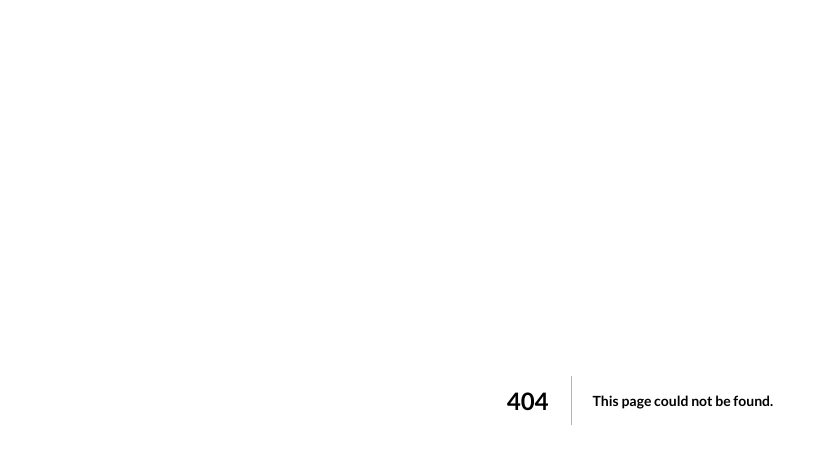
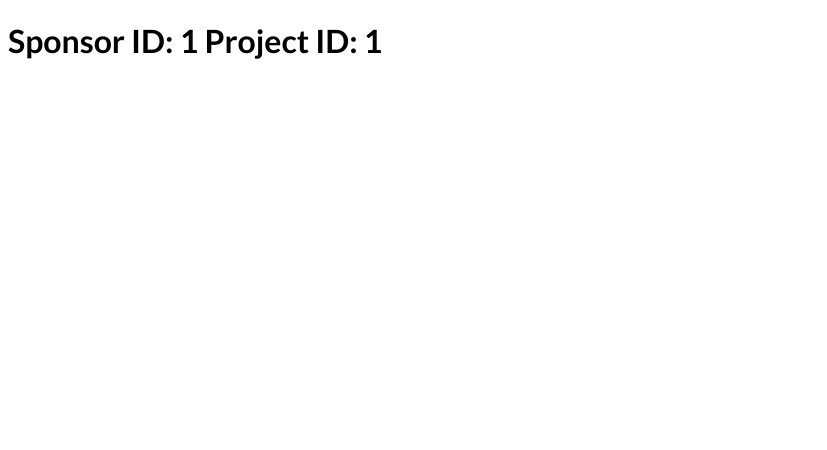
Before and after one commit to ShadrackAdwera/File-Based-Routing, a Next.js app: page /our-sponsors/1/projects/1 in a window 1280 px wide. Before the commit this address had no page. Shown: the top 450 px of the page, without its empty margins (0-827 px from the left). Built offline with nearby package versions, Linux system fonts and the light colour scheme.

Commit message:
build dynamic routes and paths

```diff
--- /dev/null
+++ b/pages/our-sponsors/[id]/index.js
@@ -0,0 +1,6 @@
+const AllSponsorProjects = () => {
+return <div>
+    <h1>All Sponsor Projects</h1>
+</div>;
+}
+export default AllSponsorProjects;
--- /dev/null
+++ b/pages/our-sponsors/[id]/projects/[sponsorProjectId].js
@@ -0,0 +1,10 @@
+import { useRouter } from 'next/router';
+
+const SponsorProjectDetail = () => {
+    const router = useRouter();
+    return <div>
+        <h1>{`Sponsor ID: ${router.query.id} Project ID: ${router.query.sponsorProjectId}`}</h1>
+    </div>;
+}
+
+export default SponsorProjectDetail;
--- /dev/null
+++ b/pages/our-sponsors/index.js
@@ -0,0 +1,6 @@
+const OurSponsors = () => {
+return <div>
+    <h1>Our Sponsors</h1>
+</div>;
+}
+export default OurSponsors;
```
